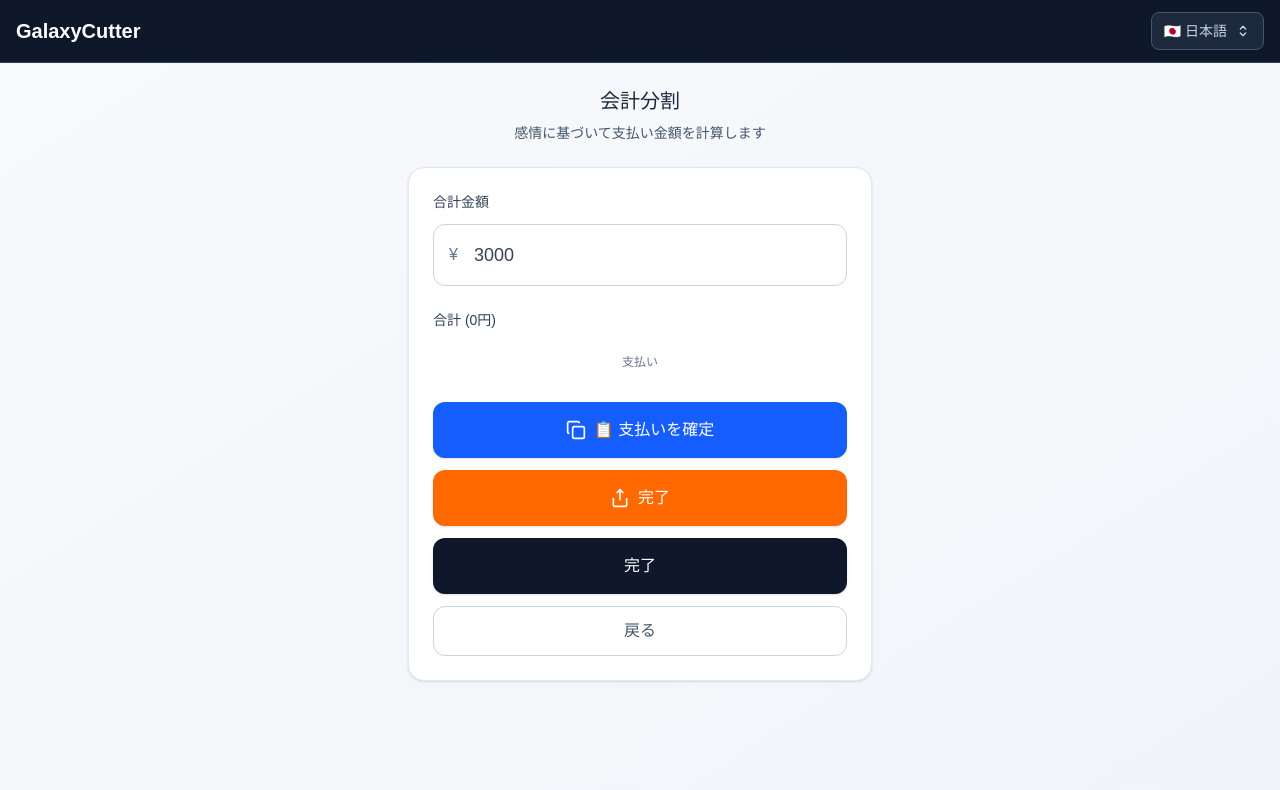
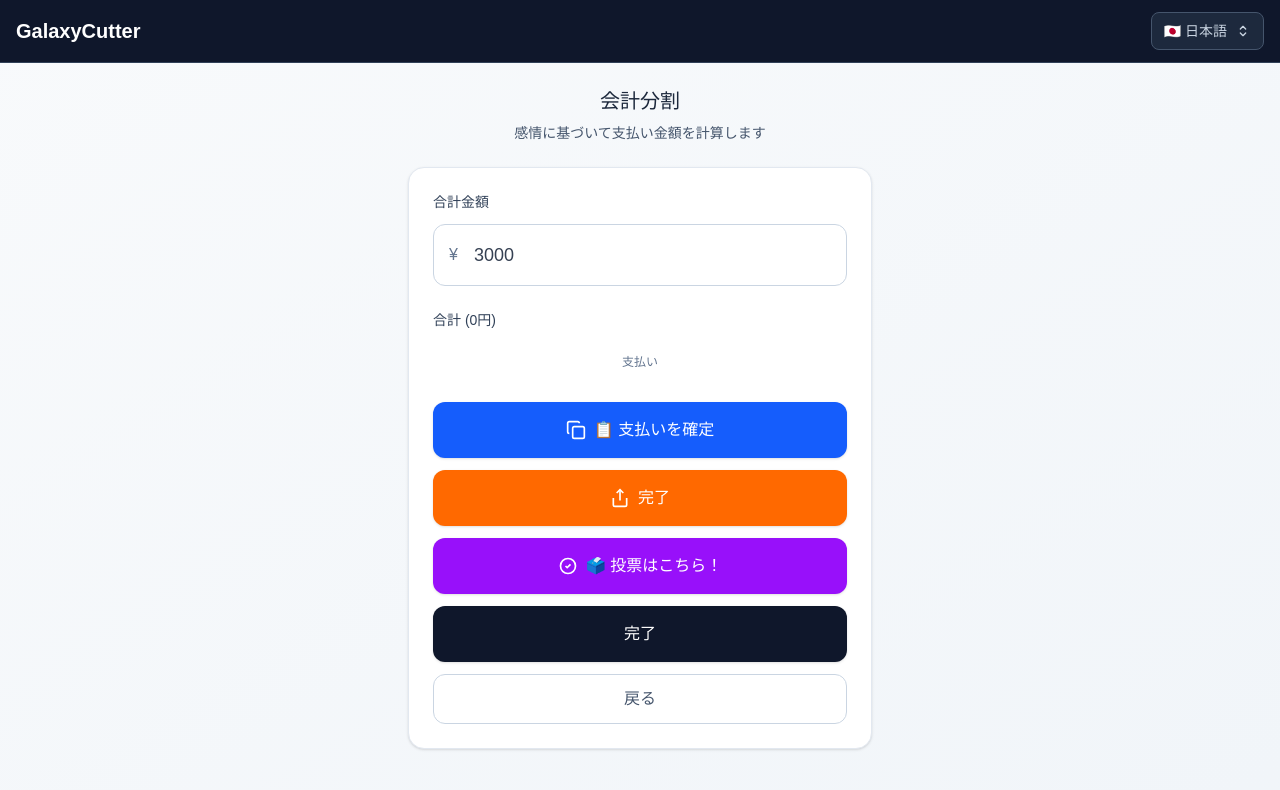
Before and after one commit to Jun-T-git/pizza-divider, a Next.js app: page /bill-split in a window 1280 px wide. Shown: the top 790 px of the page. Built offline with nearby package versions, Linux system fonts and the light colour scheme.

Commit message:
投票リンクを設置

```diff
--- a/src/app/bill-split/page.tsx
+++ b/src/app/bill-split/page.tsx
@@ -905,6 +905,26 @@ export default function BillSplitPage() {
                 {t('button.complete')}
               </button>
 
+              <a
+                href="https://workers-hub.enterprise.slack.com/archives/C077LMG8ZS9/p1751600937550819"
+                target="_blank"
+                rel="noopener noreferrer"
+                className="w-full py-4 px-6 rounded-xl bg-purple-600 hover:bg-purple-700 text-white font-medium transition-all hover:scale-105 shadow-sm flex items-center justify-center gap-2"
+              >
+                <svg
+                  width="20"
+                  height="20"
+                  viewBox="0 0 24 24"
+                  fill="none"
+                  stroke="currentColor"
+                  strokeWidth="2"
+                >
+                  <path d="M9 12l2 2 4-4" />
+                  <path d="M21 12c0 4.97-4.03 9-9 9s-9-4.03-9-9 4.03-9 9-9 9 4.03 9 9z" />
+                </svg>
+                🗳️ 投票はこちら！
+              </a>
+
               <button
                 onClick={handleComplete}
                 className="w-full py-4 px-6 rounded-xl bg-slate-900 hover:bg-slate-800 text-white font-medium transition-all hover:scale-105 shadow-sm"
```
